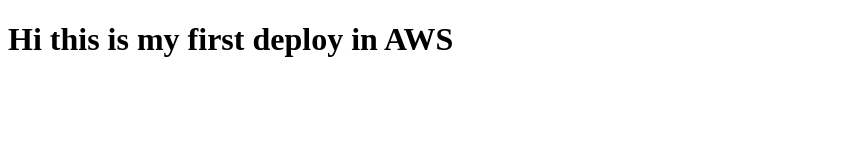
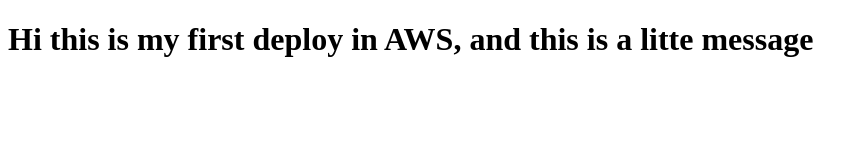
Before and after one commit to Felipe0806/testaws, a plain HTML site: page index.html in a window 1280 px wide. Shown: the whole page, without its empty margins (0-868 px from the left). Drawn offline with Linux system fonts and the light colour scheme.

Commit message:
update index

```diff
--- a/index.html
+++ b/index.html
@@ -6,6 +6,6 @@
     <title>Document</title>
 </head>
 <body>
-    <h1> Hi this is my first deploy in AWS</h1>
+    <h1> Hi this is my first deploy in AWS, and this is a litte message</h1>
 </body>
 </html>
```
